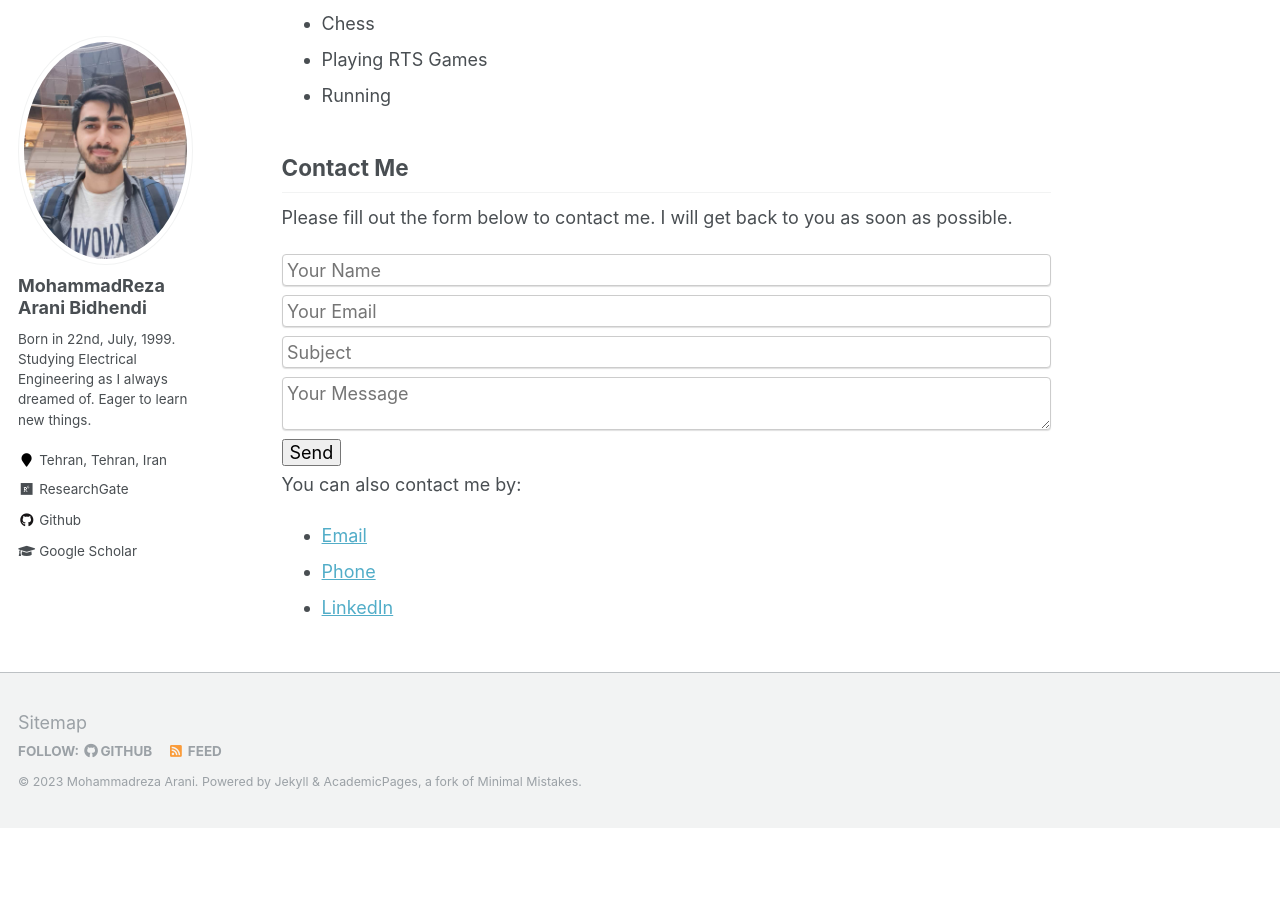
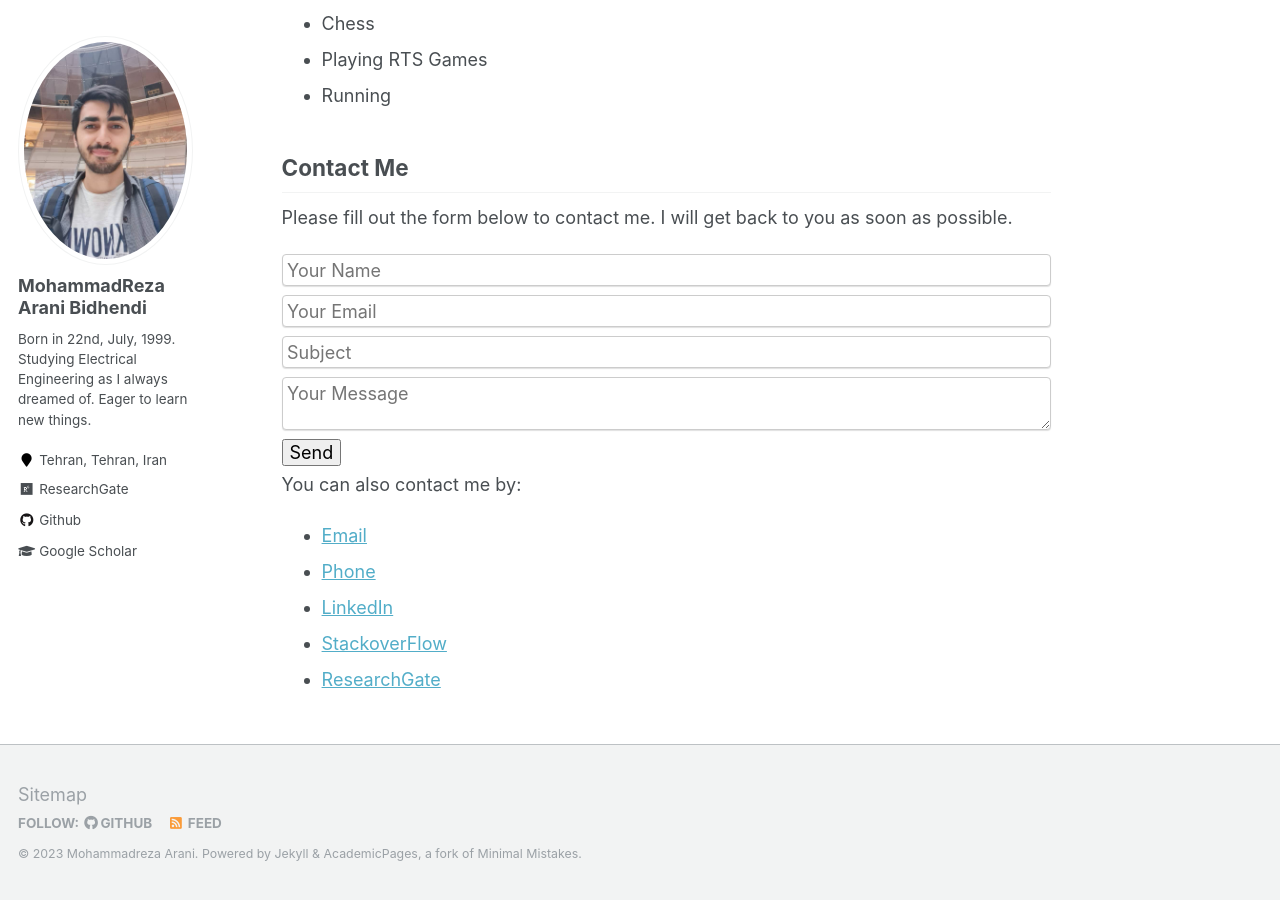
Before and after one commit to MohammadReza-Arani/MohammadReza-Arani.github.io, a Jekyll site: the page built from _pages/about.md, in a window 1280 px wide and 900 px high, scrolled down 1754 px. Built offline with Jekyll 4.4.1, drawn with Linux system fonts in a browser that asks for light colours; before the commit the page ends 2582 px from its top, so only the background shows below that.

Commit message:
Update about.md

```diff
--- a/_pages/about.md
+++ b/_pages/about.md
@@ -130,6 +130,8 @@ Contact Me
         <li><a href="mailto:mohammadreza.arani.bidhendi@gmail.com">Email</a></li>
         <li><a href="tel:+989011690305">Phone</a></li>
         <li><a href="https://www.linkedin.com/in/mohammadreza-arani-b67122172/">LinkedIn</a></li>
+        <li><a href="https://stackoverflow.com/users/9048111/s-a-m-ir">StackoverFlow</a></li>
+        <li><a href="https://www.researchgate.net/profile/Mohammadreza-Arani">ResearchGate</a></li>
       </ul>
     </div>
   </div>
```
